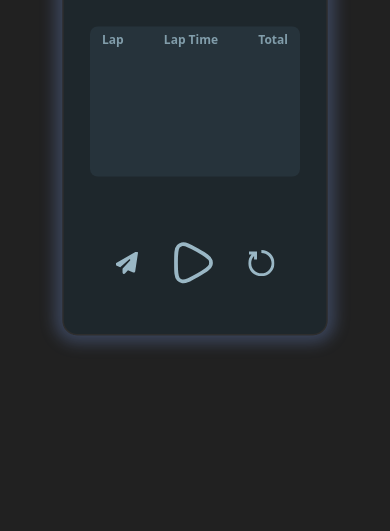
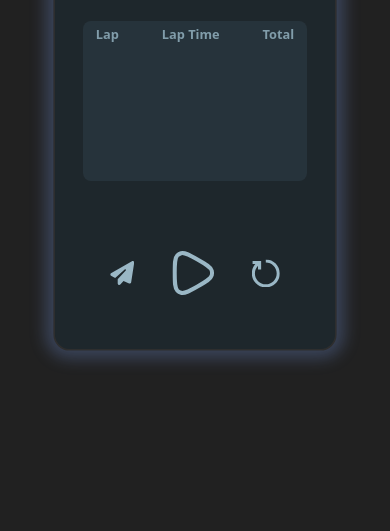
Before and after one commit to suvojit1999/Stop-Watch-Web-App, a plain HTML site: page index.html in a window 390 px wide. Shown: the part 313-844 px from the top of the page. Drawn offline with Linux system fonts and the light colour scheme.

Commit message:
update 2

```diff
--- a/style.css
+++ b/style.css
@@ -107,6 +107,6 @@ body{
 
 @media screen and (max-width: 450px){
     .container{
-        transform: scale(0.75);
+        transform: scale(0.80);
     }
 }
```
